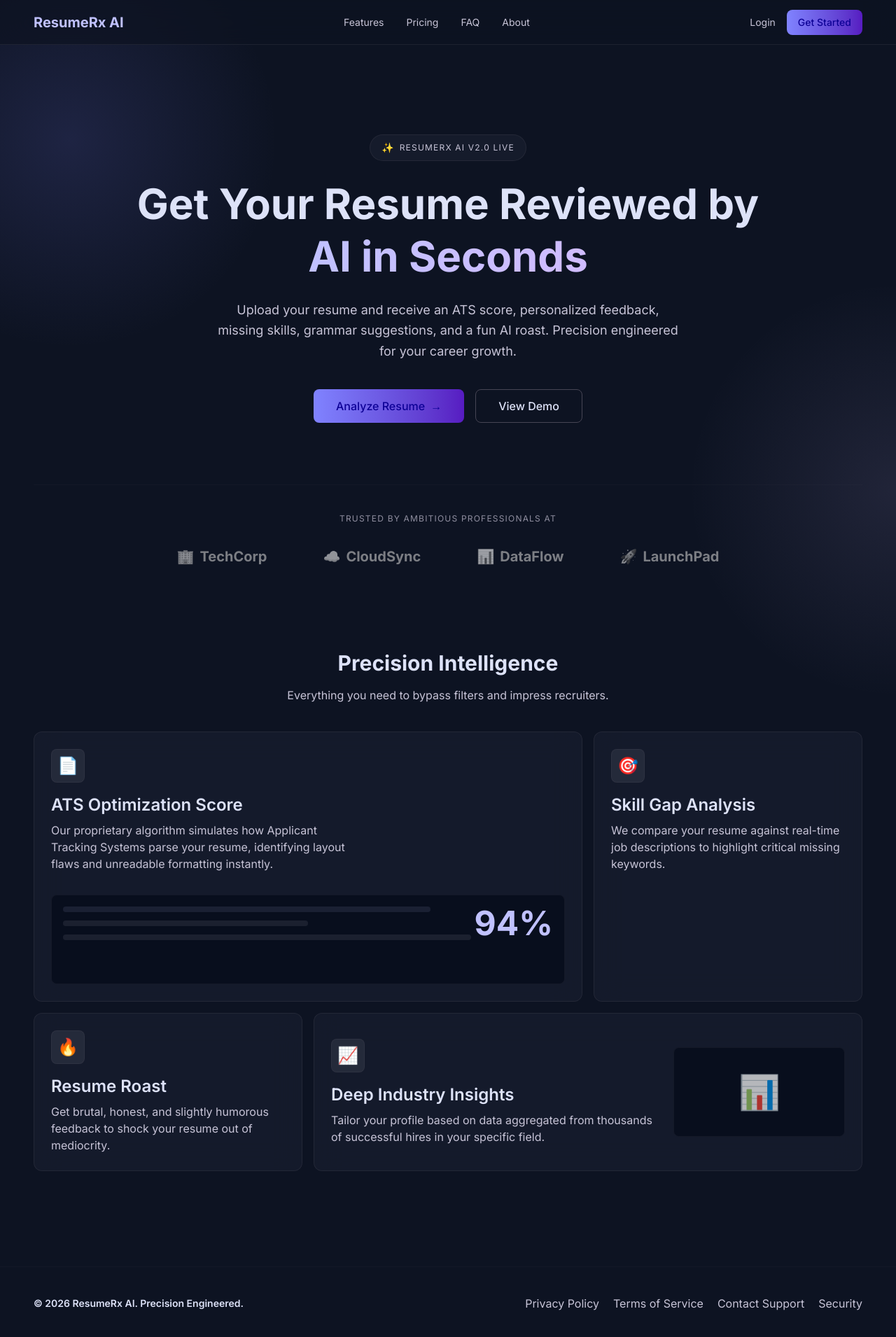
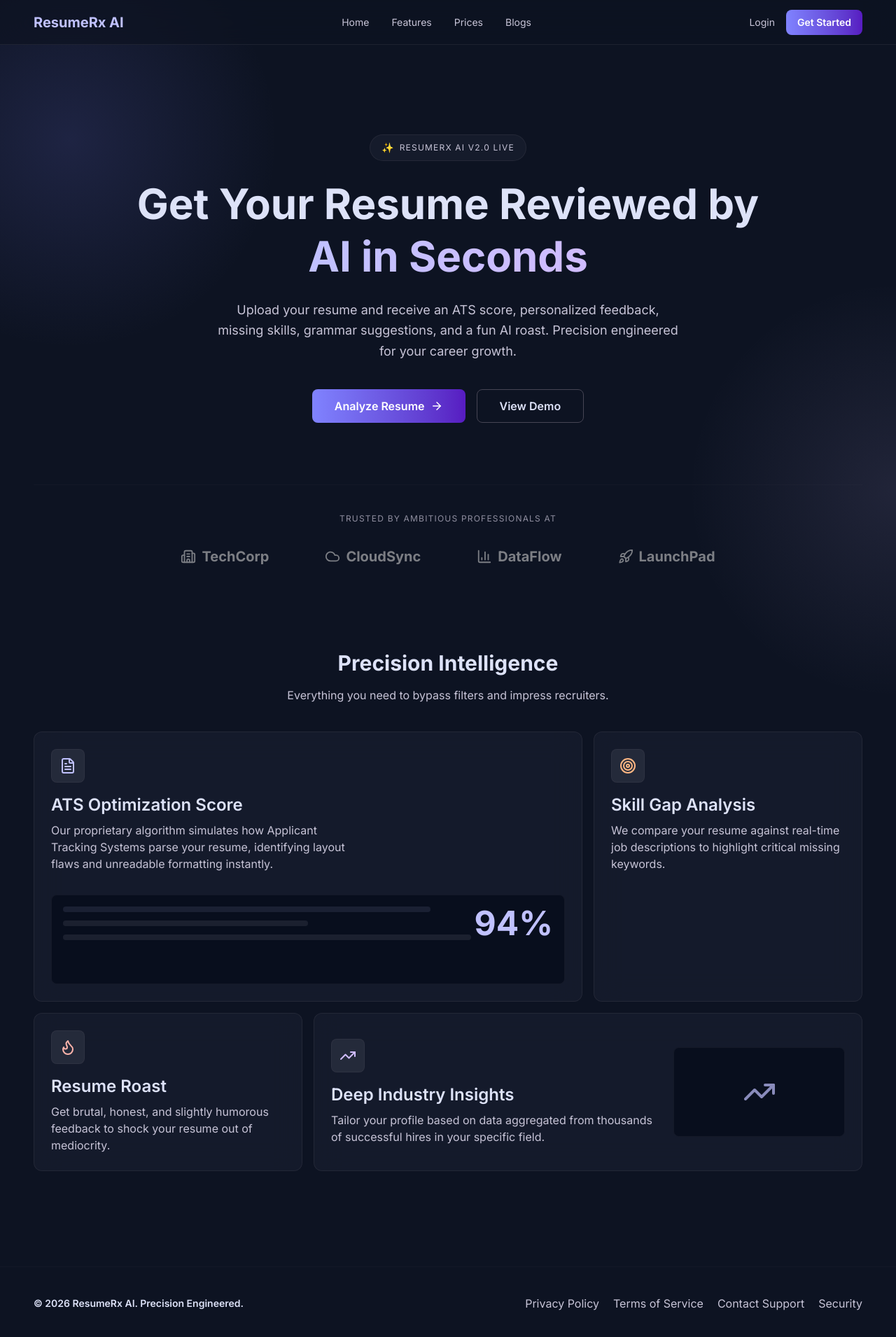
Before and after one commit to ashishpal-10/ResumeRx-AI, a React (Vite) app in the folder client/: page / in a window 1280 px wide. Shown: the top 1910 px of the page at 70% size. Built offline with nearby package versions, Linux system fonts and the light colour scheme.

Commit message:
Navbar fixed

```diff
--- a/client/src/components/Features/Features.jsx
+++ b/client/src/components/Features/Features.jsx
@@ -1,3 +1,10 @@
+import {
+  FileText,
+  Target,
+  Flame,
+  TrendingUp,
+} from "lucide-react";
+
 const Features = () => {
   return (
     <section id="features" className="mt-10 py-10">
@@ -16,12 +23,12 @@ const Features = () => {
       <div className="grid grid-cols-1 gap-4 md:grid-cols-3">
 
         {/* ATS Score */}
-        <div className="glass-panel group relative overflow-hidden rounded-xl p-6 md:col-span-2">
+        <div className="glass-panel group relative overflow-hidden rounded-xl p-6 transition duration-300 hover:-translate-y-1 md:col-span-2">
 
           <div className="relative z-10">
 
-            <div className="mb-4 flex h-12 w-12 items-center justify-center rounded-lg border border-[#464554]/30 bg-[#242a3a] text-2xl">
-              📄
+            <div className="mb-4 flex h-12 w-12 items-center justify-center rounded-lg border border-[#464554]/30 bg-[#242a3a] text-[#c0c1ff]">
+              <FileText size={24} />
             </div>
 
             <h3 className="mb-2 text-2xl font-semibold">
@@ -53,10 +60,10 @@ const Features = () => {
         </div>
 
         {/* Skill Gap */}
-        <div className="glass-panel rounded-xl p-6">
+        <div className="glass-panel rounded-xl p-6 transition duration-300 hover:-translate-y-1">
 
-          <div className="mb-4 flex h-12 w-12 items-center justify-center rounded-lg border border-[#464554]/30 bg-[#242a3a] text-2xl">
-            🎯
+          <div className="mb-4 flex h-12 w-12 items-center justify-center rounded-lg border border-[#464554]/30 bg-[#242a3a] text-[#ffb783]">
+            <Target size={24} />
           </div>
 
           <h3 className="mb-2 text-2xl font-semibold">
@@ -71,10 +78,10 @@ const Features = () => {
         </div>
 
         {/* Resume Roast */}
-        <div className="glass-panel rounded-xl p-6">
+        <div className="glass-panel rounded-xl p-6 transition duration-300 hover:-translate-y-1">
 
-          <div className="mb-4 flex h-12 w-12 items-center justify-center rounded-lg border border-[#464554]/30 bg-[#242a3a] text-2xl">
-            🔥
+          <div className="mb-4 flex h-12 w-12 items-center justify-center rounded-lg border border-[#464554]/30 bg-[#242a3a] text-[#ffb4ab]">
+            <Flame size={24} />
           </div>
 
           <h3 className="mb-2 text-2xl font-semibold">
@@ -89,12 +96,12 @@ const Features = () => {
         </div>
 
         {/* Deep Insights */}
-        <div className="glass-panel flex flex-col items-center gap-6 rounded-xl p-6 sm:flex-row md:col-span-2">
+        <div className="glass-panel flex flex-col items-center gap-6 rounded-xl p-6 transition duration-300 hover:-translate-y-1 sm:flex-row md:col-span-2">
 
           <div className="flex-1">
 
-            <div className="mb-4 flex h-12 w-12 items-center justify-center rounded-lg border border-[#464554]/30 bg-[#242a3a] text-2xl">
-              📈
+            <div className="mb-4 flex h-12 w-12 items-center justify-center rounded-lg border border-[#464554]/30 bg-[#242a3a] text-[#d0bcff]">
+              <TrendingUp size={24} />
             </div>
 
             <h3 className="mb-2 text-2xl font-semibold">
@@ -109,8 +116,8 @@ const Features = () => {
           </div>
 
           <div className="h-32 w-full rounded-lg border border-[#464554]/20 bg-[#080e1d] sm:w-1/3">
-            <div className="flex h-full items-center justify-center text-5xl opacity-70">
-              📊
+            <div className="flex h-full items-center justify-center text-[#c0c1ff] opacity-70">
+              <TrendingUp size={48} />
             </div>
           </div>
 
--- a/client/src/components/Hero/Hero.jsx
+++ b/client/src/components/Hero/Hero.jsx
@@ -1,4 +1,9 @@
+import { useNavigate } from "react-router-dom";
+import { ArrowRight } from "lucide-react";
+
 const Hero = () => {
+  const navigate = useNavigate();
+
   return (
     <section className="relative flex flex-col items-center py-10 text-center md:py-16">
 
@@ -27,12 +32,15 @@ const Hero = () => {
 
       <div className="flex w-full flex-col items-center gap-4 sm:w-auto sm:flex-row">
 
-        <button className="flex h-12 w-full items-center justify-center gap-2 rounded-lg bg-gradient-to-r from-[#8083ff] to-[#571bc1] px-8 font-medium text-[#0d0096] transition hover:brightness-110 sm:w-auto">
+        <button
+          onClick={() => navigate("/signup")}
+          className="flex h-12 w-full items-center justify-center gap-2 rounded-lg bg-gradient-to-r from-[#8083ff] to-[#571bc1] px-8 font-semibold text-white transition hover:-translate-y-0.5 hover:brightness-110 hover:shadow-[0_0_15px_rgba(128,131,255,0.35)] sm:w-auto"
+        >
           Analyze Resume
-          <span>→</span>
+          <ArrowRight size={18} />
         </button>
 
-        <button className="flex h-12 w-full items-center justify-center rounded-lg border border-[#464554] px-8 font-medium text-[#dde2f8] transition hover:border-[#c0c1ff]/50 hover:bg-[#191f2f] sm:w-auto">
+        <button className="flex h-12 w-full items-center justify-center rounded-lg border border-[#464554] px-8 font-semibold text-[#dde2f8] transition hover:border-[#c0c1ff]/50 hover:bg-[#191f2f] sm:w-auto">
           View Demo
         </button>
 
--- a/client/src/components/Navbar/Navbar.jsx
+++ b/client/src/components/Navbar/Navbar.jsx
@@ -1,4 +1,22 @@
+import { useState } from "react";
+import { useNavigate } from "react-router-dom";
+import { Menu, X } from "lucide-react";
+
 const Navbar = () => {
+  const navigate = useNavigate();
+
+  const [menuOpen, setMenuOpen] = useState(false);
+
+  const handleLogin = () => {
+    navigate("/login");
+  };
+
+  const handleSignup = () => {
+    navigate("/signup");
+  };
+
+  const closeMenu = () => setMenuOpen(false);
+
   return (
     <nav className="fixed left-0 top-0 z-50 flex h-16 w-full items-center justify-between border-b border-[#464554]/30 bg-[#0d1322]/70 px-4 backdrop-blur-xl md:px-12">
 
@@ -6,33 +24,106 @@ const Navbar = () => {
         ResumeRx AI
       </div>
 
+      {/* Desktop Nav */}
       <div className="hidden items-center gap-8 md:flex">
+        <a href="#features" className="text-sm text-[#c7c4d7] transition hover:text-[#c0c1ff]">
+          Home
+        </a>
+
         <a href="#features" className="text-sm text-[#c7c4d7] transition hover:text-[#c0c1ff]">
           Features
         </a>
 
-        <a href="#pricing" className="text-sm text-[#c7c4d7] transition hover:text-[#c0c1ff]">
-          Pricing
+        <a href="#features" className="text-sm text-[#c7c4d7] transition hover:text-[#c0c1ff]">
+          Prices
         </a>
 
-        <a href="#faq" className="text-sm text-[#c7c4d7] transition hover:text-[#c0c1ff]">
-          FAQ
-        </a>
-
-        <a href="#about" className="text-sm text-[#c7c4d7] transition hover:text-[#c0c1ff]">
-          About
+        <a href="#features" className="text-sm text-[#c7c4d7] transition hover:text-[#c0c1ff]">
+          Blogs
         </a>
       </div>
 
-      <div className="flex items-center gap-4">
-        <button className="hidden text-sm text-[#c7c4d7] transition hover:text-[#c0c1ff] sm:block">
+      <div className="hidden items-center gap-4 md:flex">
+        <button className="text-sm text-[#c7c4d7] transition hover:text-[#c0c1ff]"
+          onClick={handleLogin}
+        >
           Login
         </button>
 
-        <button className="rounded-lg bg-gradient-to-r from-[#8083ff] to-[#571bc1] px-4 py-2 text-sm font-medium text-[#0d0096] transition hover:brightness-110">
+        <button className="rounded-lg bg-gradient-to-r from-[#8083ff] to-[#571bc1] px-4 py-2 text-sm font-semibold text-white transition hover:brightness-110"
+          onClick={handleSignup}
+        >
           Get Started
         </button>
       </div>
+
+      {/* Mobile Hamburger */}
+      <button
+        onClick={() => setMenuOpen((prev) => !prev)}
+        className="flex h-20 w-10 items-center justify-center rounded-lg text-[#c7c4d7] transition hover:bg-white/5 hover:text-[#c0c1ff] md:hidden"
+        aria-label="Toggle menu"
+      >
+        {menuOpen ? <X size={22} /> : <Menu size={22} />}
+      </button>
+
+      {/* Mobile Menu */}
+      {menuOpen && (
+        <div className="absolute left-0 right-0 top-16 z-40 border-b border-[#464554]/30 bg-[#0d1322]/95 px-4 py-5 backdrop-blur-xl md:hidden">
+          <div className="flex flex-col gap-2">
+            <a
+              href="#features"
+              onClick={closeMenu}
+              className="rounded-lg px-3 py-3 text-sm text-[#c7c4d7] transition hover:bg-white/5 hover:text-[#c0c1ff]"
+            >
+              Home
+            </a>
+
+             <a
+              href="#features"
+              onClick={closeMenu}
+              className="rounded-lg px-3 py-3 text-sm text-[#c7c4d7] transition hover:bg-white/5 hover:text-[#c0c1ff]"
+            >
+              Features
+            </a>
+
+             <a
+              href="#features"
+              onClick={closeMenu}
+              className="rounded-lg px-3 py-3 text-sm text-[#c7c4d7] transition hover:bg-white/5 hover:text-[#c0c1ff]"
+            >
+              Prices
+            </a>
+
+             <a
+              href="#features"
+              onClick={closeMenu}
+              className="rounded-lg px-3 py-3 text-sm text-[#c7c4d7] transition hover:bg-white/5 hover:text-[#c0c1ff]"
+            >
+              Blogs
+            </a>
+
+            <button
+              onClick={() => {
+                closeMenu();
+                handleLogin();
+              }}
+              className="rounded-lg px-3 py-3 text-left text-sm text-[#c7c4d7] transition hover:bg-white/5 hover:text-[#c0c1ff]"
+            >
+              Login
+            </button>
+
+            <button
+              onClick={() => {
+                closeMenu();
+                handleSignup();
+              }}
+              className="mt-1 rounded-lg bg-gradient-to-r from-[#8083ff] to-[#571bc1] px-4 py-3 text-sm font-semibold text-white transition hover:brightness-110"
+            >
+              Get Started
+            </button>
+          </div>
+        </div>
+      )}
 
     </nav>
   );
--- a/client/src/components/Trusted/Trusted.jsx
+++ b/client/src/components/Trusted/Trusted.jsx
@@ -1,19 +1,26 @@
+import {
+  Building2,
+  Cloud,
+  BarChart3,
+  Rocket,
+} from "lucide-react";
+
 const Trusted = () => {
   const companies = [
     {
-      icon: "🏢",
+      Icon: Building2,
       name: "TechCorp",
     },
     {
-      icon: "☁️",
+      Icon: Cloud,
       name: "CloudSync",
     },
     {
-      icon: "📊",
+      Icon: BarChart3,
       name: "DataFlow",
     },
     {
-      icon: "🚀",
+      Icon: Rocket,
       name: "LaunchPad",
     },
   ];
@@ -27,13 +34,13 @@ const Trusted = () => {
 
       <div className="flex flex-wrap justify-center gap-10 opacity-60 grayscale transition duration-500 hover:grayscale-0 md:gap-20">
 
-        {companies.map((company) => (
+        {companies.map(({ Icon, name }) => (
           <div
-            key={company.name}
+            key={name}
             className="flex items-center gap-2 text-xl font-bold text-[#c7c4d7]"
           >
-            <span>{company.icon}</span>
-            {company.name}
+            <Icon size={22} className="text-[#c0c1ff]" />
+            {name}
           </div>
         ))}
 
--- a/client/src/pages/Dashboard/Dashboard.jsx
+++ b/client/src/pages/Dashboard/Dashboard.jsx
@@ -13,14 +13,14 @@ const Dashboard = () => {
     <div className="min-h-screen bg-[#0d1322] text-[#dde2f8]">
       <Sidebar />
 
-      <main className="relative min-h-screen overflow-hidden p-4 md:ml-64 md:p-12">
+      <main className="relative min-h-screen overflow-hidden p-4 pt-16 md:ml-64 md:p-12">
         {/* Background Glows */}
         <div className="pointer-events-none absolute right-0 top-0 h-96 w-96 rounded-full bg-[#c0c1ff]/5 blur-[100px]" />
 
         <div className="pointer-events-none absolute bottom-0 left-1/4 h-64 w-64 rounded-full bg-[#d0bcff]/5 blur-[80px]" />
 
         {/* Header */}
-        <header className="relative z-10 mb-10 flex flex-col items-start justify-between gap-4 md:flex-row md:items-center">
+        <header className="relative z-10 mb-10 mt-10 flex flex-col items-start justify-between gap-4 md:flex-row md:items-center">
           <div>
             <h1 className="bg-gradient-to-r from-[#c0c1ff] to-[#d0bcff] bg-clip-text text-3xl font-bold text-transparent">
               Overview
@@ -33,7 +33,7 @@ const Dashboard = () => {
 
           <button
             onClick={() => navigate("/upload")}
-            className="flex h-12 items-center gap-2 rounded-lg bg-gradient-to-r from-[#8083ff] to-[#571bc1] px-6 font-medium text-[#0d0096] transition hover:brightness-110 hover:shadow-[0_0_15px_rgba(128,131,255,0.3)]"
+            className="flex h-12 items-center gap-2 rounded-lg bg-gradient-to-r from-[#8083ff] to-[#571bc1] px-6 font-semibold text-white transition hover:brightness-110 hover:shadow-[0_0_15px_rgba(128,131,255,0.3)]"
           >
             <span>+</span>
             New Analysis
--- a/client/src/pages/Upload/Upload.jsx
+++ b/client/src/pages/Upload/Upload.jsx
@@ -204,7 +204,7 @@ const UploadPage = () => {
       <div className="pointer-events-none fixed inset-0 z-0 bg-[radial-gradient(circle_at_50%_-20%,rgba(99,102,241,0.15),transparent_70%)]" />
 
       {/* Main Content */}
-      <main className="relative z-10 ml-0 flex min-h-screen flex-col items-center justify-center px-4 py-10 md:ml-64 md:px-12">
+      <main className="relative z-10 ml-0 flex min-h-screen flex-col items-center justify-center px-4 pb-16 pt-16 md:ml-64 md:px-12 md:py-10">
         <div className="flex w-full max-w-3xl flex-col items-center">
 
           {/* Heading */}
```
Also changed, not shown: client/src/components/Dashboard/Sidebar.jsx (+79 -10 lines), client/src/pages/Analytics/Analytics.jsx (+4 -4 lines).
